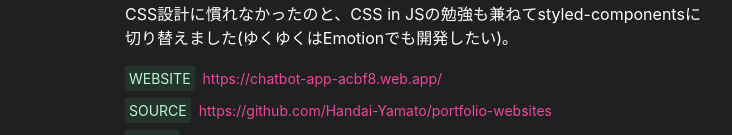
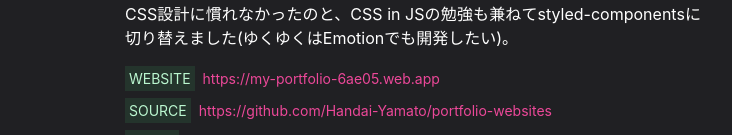
Before and after one commit to Handai-Yamato/portfolio-websites, a React (Create React App) app: page /works in a window 1280 px wide. Shown: the part 805-940 px from the top of the page, without its empty margins (227-959 px from the left). Built offline with nearby package versions, Linux system fonts and the light colour scheme.

Commit message:
Fix:ポートフォリオのURLを修正

```diff
--- a/src/components/WorksPage.js
+++ b/src/components/WorksPage.js
@@ -31,7 +31,7 @@ const WorksPage = () => {
         }}
       >
         <div>
-          <a href="https://chatbot-app-acbf8.web.app/" target={"blank"}>
+          <a href="https://my-portfolio-6ae05.web.app" target={"blank"}>
             <WorksImage src={PortfolioImage} alt="" />
           </a>
           <div className="">
@@ -46,8 +46,8 @@ const WorksPage = () => {
               <WorksItem>
                 <LinkHead>WEBSITE</LinkHead>
                 <LinkText>
-                  <a href="https://chatbot-app-acbf8.web.app/">
-                    https://chatbot-app-acbf8.web.app/
+                  <a href="https://my-portfolio-6ae05.web.app">
+                  https://my-portfolio-6ae05.web.app
                   </a>
                 </LinkText>
               </WorksItem>
```
